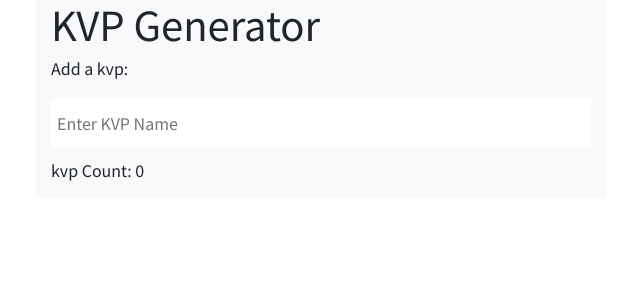
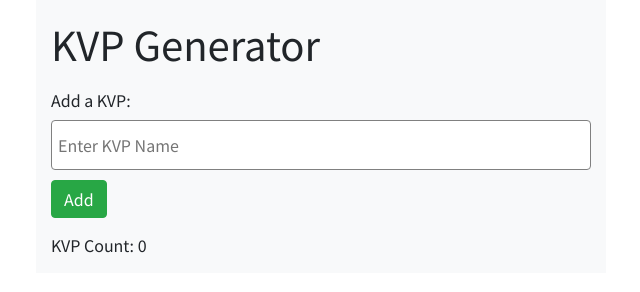
Before and after one commit to annkarpinski/kvp_generator, a plain HTML site: page index.html in a window 1280 px wide. Shown: the whole page, without its empty margins (34-674 px from the left). Drawn offline with nearby package versions, Linux system fonts and the light colour scheme.

Commit message:
added 'Add' button

```diff
--- a/index.html
+++ b/index.html
@@ -22,15 +22,16 @@
           <h1>KVP Generator</h1>
           <div class="kvps">
             <form id="kvp-form" method="POST">
-              <label for="kvp-text">Add a kvp:</label>
+              <label for="kvp-text">Add a KVP:</label>
               <input
                 type="text"
                 placeholder="Enter KVP Name"
                 name="kvp-text"
                 id="kvp-text"
               />
+              <button type="submit" class="btn btn-success">Add</button>
             </form>
-            <p>kvp Count: <span id="kvp-count">0</span></p>
+            <p>KVP Count: <span id="kvp-count">0</span></p>
             <ul id="kvp-list"></ul>
           </div>
         </div>
--- a/script.js
+++ b/script.js
@@ -67,7 +67,7 @@ kvpForm.addEventListener("submit", function (event) {
   renderkvps();
 });
 
-// When a element inside of the kvpList is clicked...
+// When an element inside of the kvpList is clicked...
 kvpList.addEventListener("click", function (event) {
   var element = event.target;
 
--- a/styles.css
+++ b/styles.css
@@ -1,3 +1,11 @@
+h1 {
+  margin: 20px 0px 20px 0px;
+}
+
+p {
+  margin: 15px 0px 0px 0px;
+}
+
 body {
   font-family: "Noto Sans SC", sans-serif;
 }
@@ -6,7 +14,6 @@ input {
   height: 50px;
   width: 100%;
   padding: 6px;
-  margin-top: 10px;
   margin-bottom: 10px;
   border: none;
 }
@@ -41,3 +48,21 @@ li button {
 li button:hover {
   background-color: pink;
 }
+
+.button-success {
+  float: right;
+  border: none;
+  height: 35px;
+  cursor: pointer;
+  border-radius: 4px;
+  color: white;
+  font-size: 1em;
+}
+
+#kvp-text {
+  border: 1px solid gray;
+  border-radius: 4px;
+}
+
+#kvp-count {
+}
```
